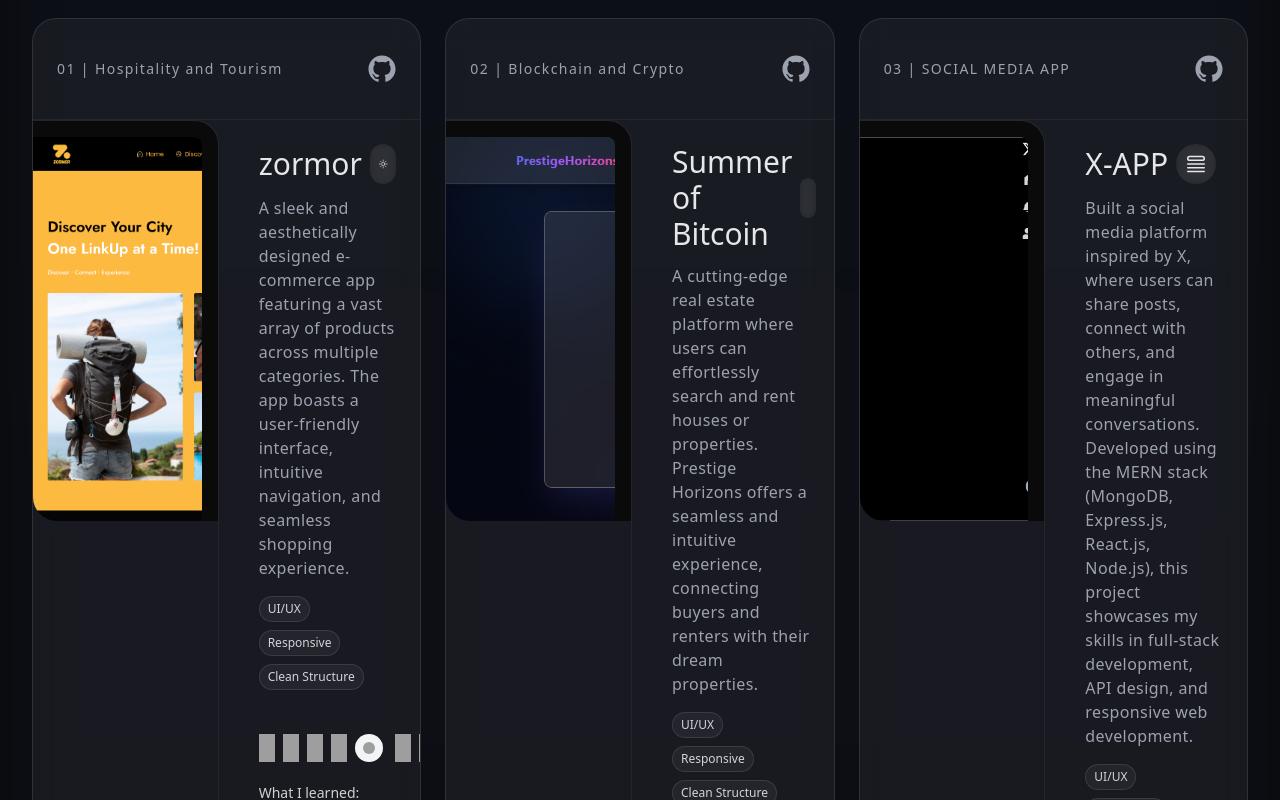
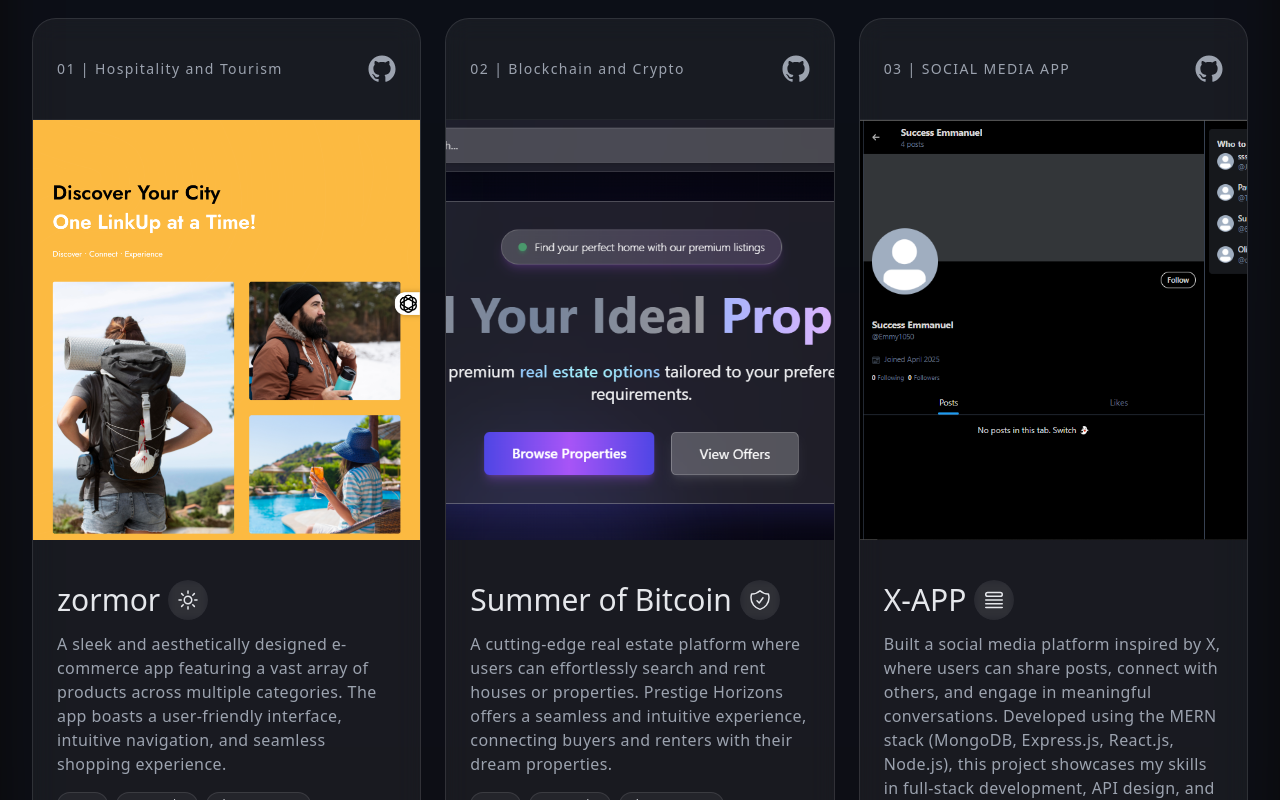
Before and after one commit to meshach567/meshachportfoliodev, a Next.js app: page /projects in a window 1280 px wide. Shown: the part 440-1240 px from the top of the page. Built offline with nearby package versions, Linux system fonts and the light colour scheme; grey boxes are pictures that could not be loaded.

Commit message:
refactor: change

```diff
--- a/components/shared/Projects.tsx
+++ b/components/shared/Projects.tsx
@@ -107,26 +107,18 @@ export const Projects = () => {
 
               {/* GRID SECTION */}
               <section className="grid grid-cols-12 gap-4">
-                <div
-                  className={`col-span-12 xl:col-span-6 ${
-                    project.device === "laptop" &&
-                    " xl:rounded-tr-3xl xl:border-t-[1px] xl:border-r-[1px] xl:border-white/5"
-                  }`}
-                >
+                <div className="col-span-12">
                   <Image
                     src={project.image}
                     alt={`${project.title} project screenshot`}
-                    className={`object-cover h-40 sm:h-56 md:h-56 lg:h-64 xl:h-[400px] w-auto mx-auto ${
-                      project.device === "laptop" &&
-                      "sm:w-full sm:object-center xl:object-left xl:border-t-[16px] xl:border-r-[16px] xl:border-neutral-950 xl:rounded-tr-3xl xl:rounded-bl-3xl"
-                    }`}
+                    className="w-full object-cover h-48 sm:h-60 md:h-72 lg:h-80 xl:h-[420px]"
                     width={800}
                     height={400}
-                    sizes="(max-width: 768px) 100vw, (max-width: 1024px) 50vw, 800px"
+                    sizes="(max-width: 1280px) 100vw, 800px"
                     loading="lazy"
                   />
                 </div>
-                <div className="col-span-12 xl:col-span-6 px-6 pt-6 text-left">
+                <div className="col-span-12 px-6 pt-6 text-left">
                   {/* HEADER SECTION */}
                   <h1 className="text-gray-200 text-2xl md:text-3xl mb-1 font-medium flex items-center gap-2">
                     {project.title}
```
